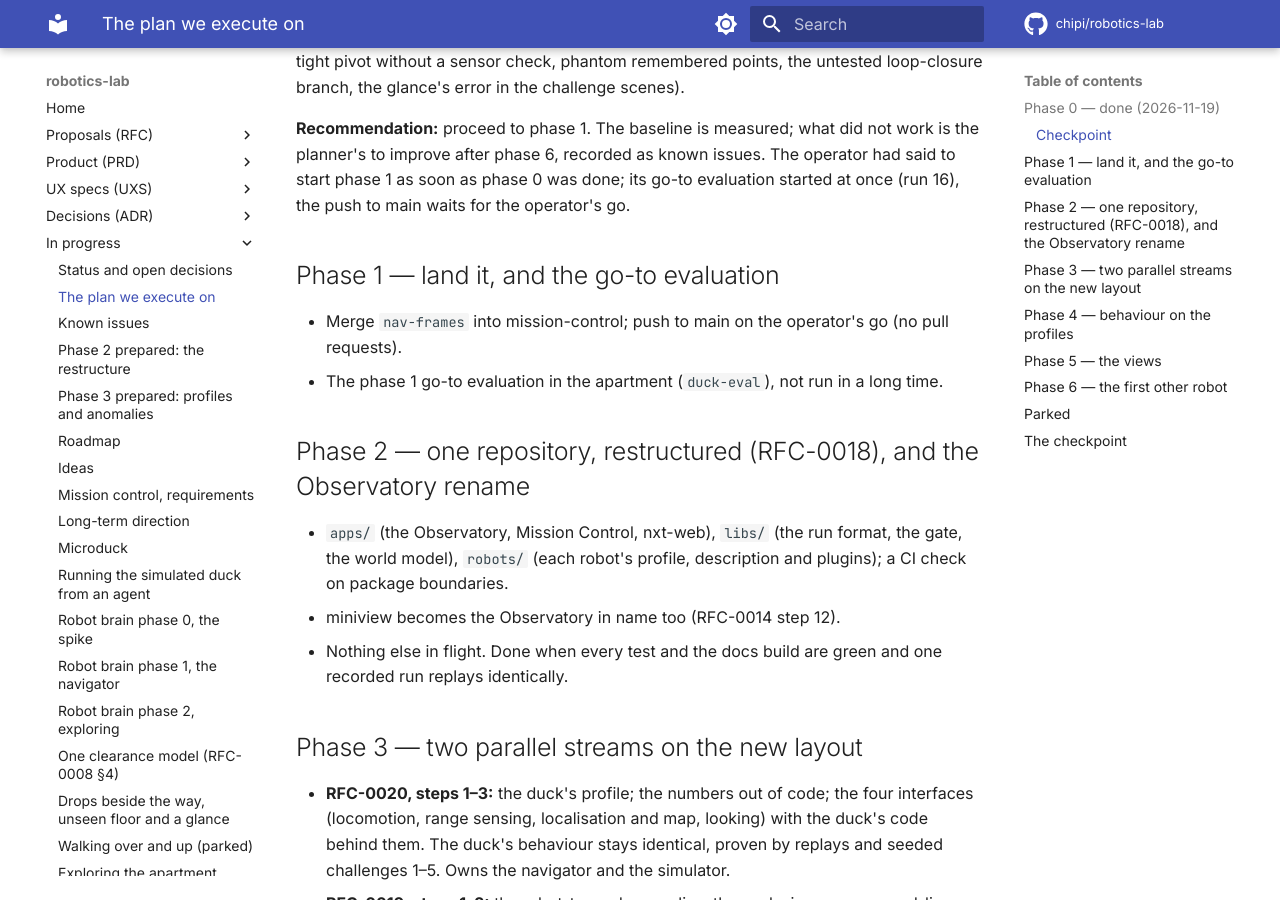
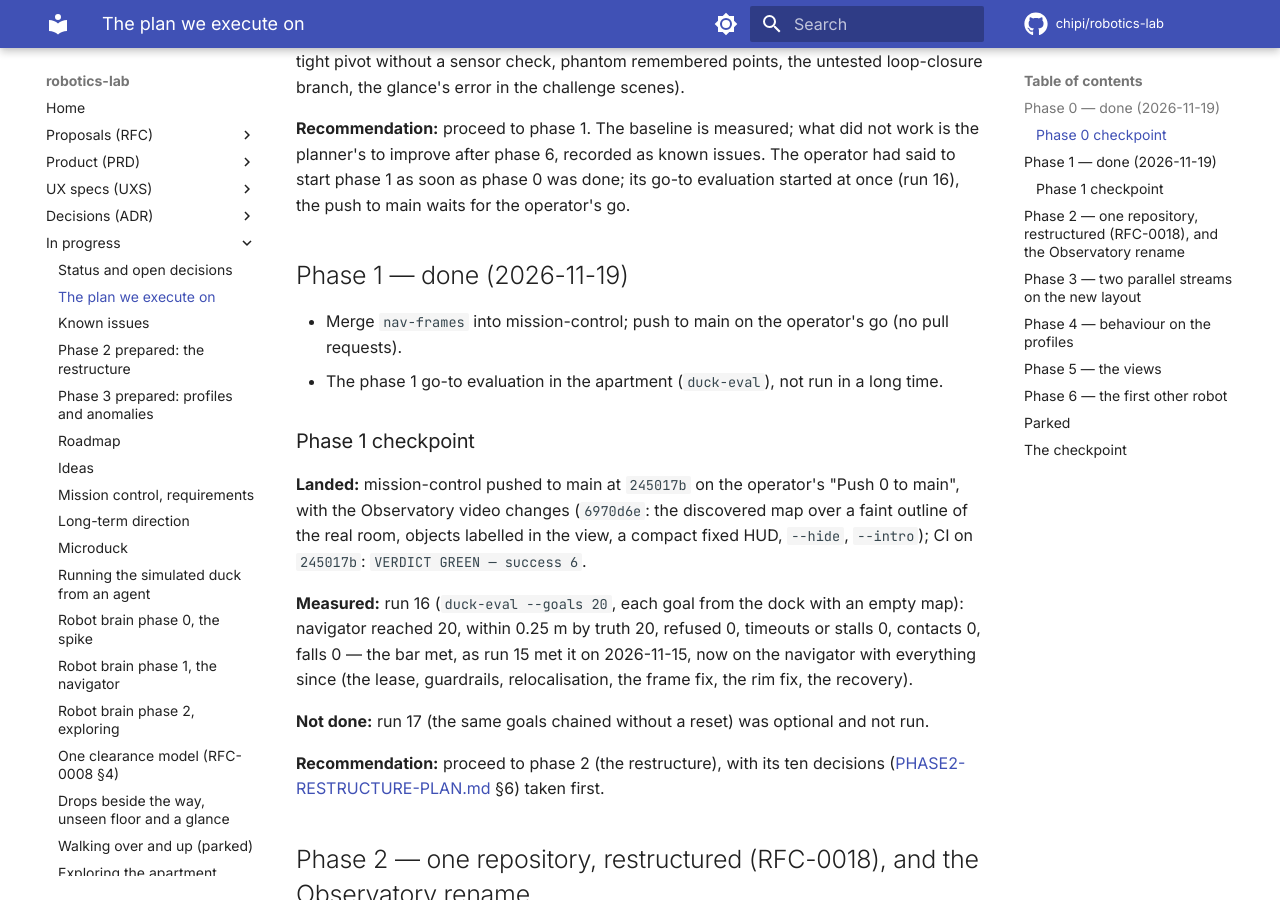
Before and after one commit to chipi/robotics-lab, an MkDocs documentation site: the page built from docs/wip/EXECUTION-PLAN.md, in a window 1280 px wide and 900 px high, scrolled down 1999 px. Built offline with MkDocs 1.6.1 and Material for MkDocs 9.7.7, drawn with Linux system fonts in a browser that asks for light colours; comment, search, counter and statistics services are not loaded; some of the changed text lies outside the part shown.

Commit message:
docs: the phase 1 checkpoint — landed on main (CI green), the go-to evaluation 20 of 20
Co-Authored-By: Claude Opus 5.5 <noreply@anthropic.com>
Claude-Session: https://claude.ai/code/session_014cvkLDtihKBLiV2cbMenbC

```diff
--- a/docs/wip/EXECUTION-PLAN.md
+++ b/docs/wip/EXECUTION-PLAN.md
@@ -28,7 +28,7 @@ between runs. Nothing learned on one robot is hard-coded for all (RFC-0020).
   door), then 21 (ten goals in a row without a reset, pivoting beside boxes, heading scored). The
   course closes at 23. Seeds: 22 at 10, 21 and 23 at 3 (the operator: no 10-seed runs now).
 
-### Checkpoint
+### Phase 0 checkpoint
 
 **Built:** one frame (`09922a6`), the glance's rim (`af7a6fb`), the recovery (`8f96429`), floor
 coverage for the apartment (`b2c06a5`); challenges 21–23, a challenge mode for exploring and a
@@ -65,10 +65,27 @@ to improve after phase 6, recorded as known issues. The operator had said to sta
 as phase 0 was done; its go-to evaluation started at once (run 16), the push to main waits for the
 operator's go.
 
-## Phase 1 — land it, and the go-to evaluation
+## Phase 1 — done (2026-11-19)
 
 - Merge `nav-frames` into mission-control; push to main on the operator's go (no pull requests).
 - The phase 1 go-to evaluation in the apartment (`duck-eval`), not run in a long time.
+
+### Phase 1 checkpoint
+
+**Landed:** mission-control pushed to main at `245017b` on the operator's "Push 0 to main", with the
+Observatory video changes (`6970d6e`: the discovered map over a faint outline of the real room,
+objects labelled in the view, a compact fixed HUD, `--hide`, `--intro`); CI on `245017b`:
+`VERDICT GREEN — success 6`.
+
+**Measured:** run 16 (`duck-eval --goals 20`, each goal from the dock with an empty map): navigator
+reached 20, within 0.25 m by truth 20, refused 0, timeouts or stalls 0, contacts 0, falls 0 — the bar
+met, as run 15 met it on 2026-11-15, now on the navigator with everything since (the lease, guardrails,
+relocalisation, the frame fix, the rim fix, the recovery).
+
+**Not done:** run 17 (the same goals chained without a reset) was optional and not run.
+
+**Recommendation:** proceed to phase 2 (the restructure), with its ten decisions
+([PHASE2-RESTRUCTURE-PLAN.md](PHASE2-RESTRUCTURE-PLAN.md) §6) taken first.
 
 ## Phase 2 — one repository, restructured (RFC-0018), and the Observatory rename
 
```
